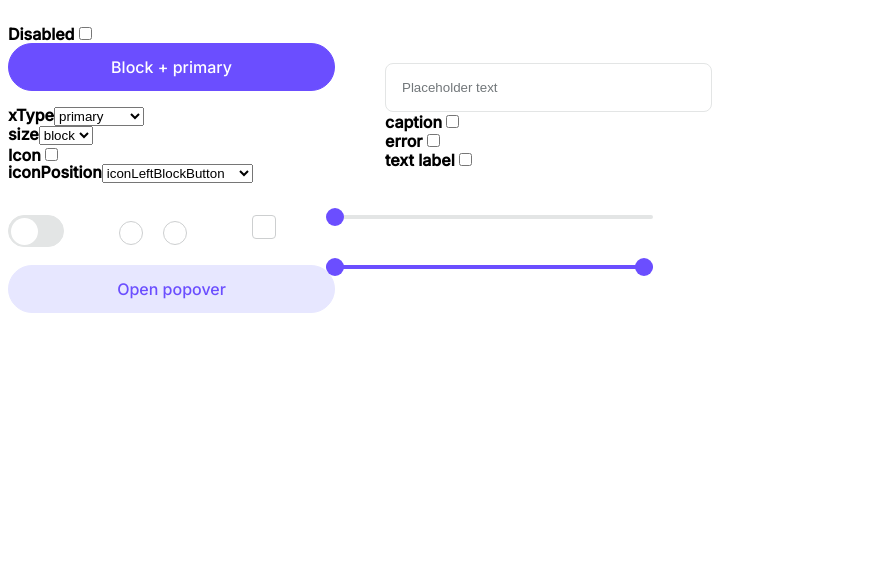
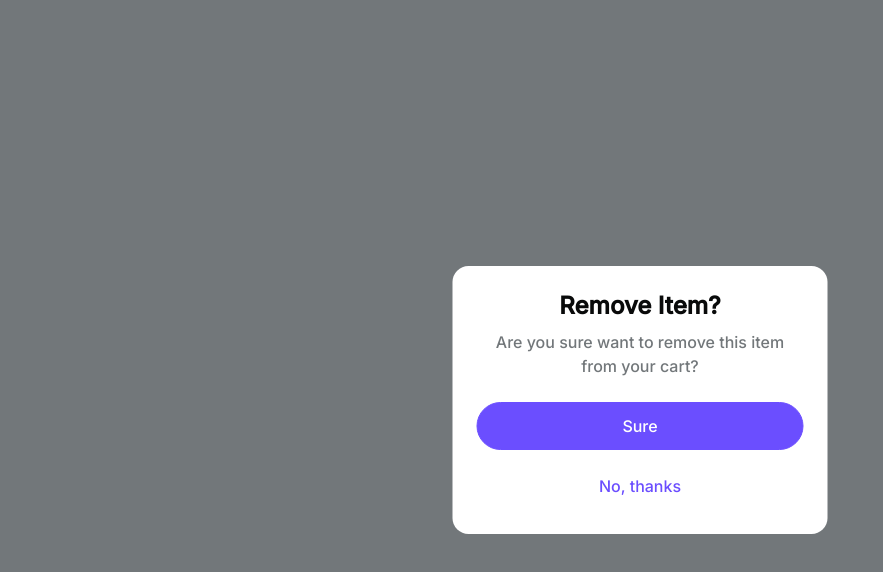
Before and after one commit to and-gurin/ui-component-library, a React (Create React App) app: page / in a window 1280 px wide. Both pictures are taken after a click on the button "Open popover". Shown: the top 572 px of the page, without its empty margins (0-883 px from the left). Built offline with nearby package versions, Linux system fonts and the light colour scheme.

Commit message:
feat: add styles to popover component

```diff
--- a/src/Stand.jsx
+++ b/src/Stand.jsx
@@ -172,7 +172,7 @@ const Stand = () => {
             </div>
             <br/>
             <br/>
-            <div style={{display: "flex", flexWrap: 'wrap'}}>
+            <div style={{display: "flex", flexWrap: 'wrap', marginBottom: '50px'}}>
                 <div style={{marginRight: '50px'}}>
                     <Toggle disabled={disabled}
                             onChange={onChangeToggleHandler}
@@ -219,6 +219,7 @@ const Stand = () => {
             </div>
             <div>
                 <Button xType={'secondary'}
+                        onClick={() => setIsOpen(true)}
                         title={'Open popover'}
                         size={'block'}/>
                 {isOpen && <Popover setIsOpen={setIsOpen}/>}
--- a/src/popover/popover.jsx
+++ b/src/popover/popover.jsx
@@ -1,31 +1,27 @@
 import React from "react";
 import styles from "./popover.module.css";
+import Button from "button/Button";
 
-const Popover = ({ setIsOpen }) => {
+const Popover = ({setIsOpen}) => {
     return (
         <>
-            <div className={styles.darkBG} onClick={() => setIsOpen(false)} />
+            <div className={styles.darkBG} onClick={() => setIsOpen(false)}/>
             <div className={styles.centered}>
                 <div className={styles.modal}>
-                    <div className={styles.modalHeader}>
-                        <h5 className={styles.heading}>Dialog</h5>
+                    <h5 className={styles.heading}>Remove Item?</h5>
+                    <div className={styles.modalContent}>
+                        Are you sure want to remove this item from your cart?
                     </div>
-                    <div className={styles.modalContent}>
-                        Are you sure you want to delete the item?
+                    <div style={{marginBottom: '12px'}}>
+                        <Button title={'Sure'}
+                                size={'block'}
+                                xType={'primary'}
+                                onClick={() => setIsOpen(false)}/>
                     </div>
-                    <div className={styles.modalActions}>
-                        <div className={styles.actionsContainer}>
-                            <button className={styles.deleteBtn} onClick={() => setIsOpen(false)}>
-                                Delete
-                            </button>
-                            <button
-                                className={styles.cancelBtn}
-                                onClick={() => setIsOpen(false)}
-                            >
-                                Cancel
-                            </button>
-                        </div>
-                    </div>
+                    <Button title={'No, thanks'}
+                            size={'block'}
+                            xType={'transparent'}
+                            onClick={() => setIsOpen(false)}/>
                 </div>
             </div>
         </>
--- a/src/popover/popover.module.css
+++ b/src/popover/popover.module.css
@@ -1,8 +1,8 @@
 .darkBG {
-    background-color: rgba(0, 0, 0, 0.2);
+    background-color: var(--ink-lighter);
     width: 100vw;
     height: 100vh;
-    z-index: 0;
+    z-index: 5;
     top: 50%;
     left: 50%;
     transform: translate(-50%, -50%);
@@ -14,113 +14,32 @@
     top: 50%;
     left: 50%;
     transform: translate(-50%, -50%);
+    z-index: 6;
 }
 
 .modal {
-    width: 250px;
-    height: 170px;
+    width: 375px;
+    height: 268px;
     background: white;
     color: white;
-    z-index: 10;
+    z-index: 116;
     border-radius: 16px;
-    box-shadow: 0 5px 20px 0 rgba(0, 0, 0, 0.04);
-}
-
-.modalHeader {
-    height: 50px;
-    background: white;
-    overflow: hidden;
-    border-top-left-radius: 16px;
-    border-top-right-radius: 16px;
+    padding: 24px;
 }
 
 .heading {
-    margin: 0;
-    padding: 10px;
-    color: #2c3e50;
-    font-weight: 500;
-    font-size: 18px;
+    margin: 0 0 8px 0;
+    color: var(--ink-darkest);
+    font-weight: 700;
+    font-size: 24px;
+    line-height: 32px;
     text-align: center;
 }
 
 .modalContent {
-    padding: 10px;
-    font-size: 14px;
-    color: #2c3e50;
+    font-size: 16px;
+    line-height: 24px;
+    color: var(--ink-lighter);
     text-align: center;
+    margin-bottom: 24px;
 }
-
-.modalActions {
-    position: absolute;
-    bottom: 2px;
-    margin-bottom: 10px;
-    width: 100%;
-}
-
-.actionsContainer {
-    display: flex;
-    justify-content: space-around;
-    align-items: center;
-}
-
-.closeBtn {
-    cursor: pointer;
-    font-weight: 500;
-    padding: 4px 8px;
-    border-radius: 8px;
-    border: none;
-    font-size: 18px;
-    color: #2c3e50;
-    background: white;
-    transition: all 0.25s ease;
-    box-shadow: 0 5px 20px 0 rgba(0, 0, 0, 0.06);
-    position: absolute;
-    right: 0;
-    top: 0;
-    align-self: flex-end;
-    margin-top: -7px;
-    margin-right: -7px;
-}
-
-.closeBtn:hover {
-    box-shadow: 0 5px 20px 0 rgba(0, 0, 0, 0.04);
-    transform: translate(-4px, 4px);
-}
-
-.deleteBtn {
-    margin-top: 10px;
-    cursor: pointer;
-    font-weight: 500;
-    padding: 11px 28px;
-    border-radius: 12px;
-    font-size: 0.8rem;
-    border: none;
-    color: #fff;
-    background: #ff3e4e;
-    transition: all 0.25s ease;
-}
-
-.deleteBtn:hover {
-    box-shadow: 0 10px 20px -10px rgba(255, 62, 78, 0.6);
-    transform: translateY(-5px);
-    background: #ff3e4e;
-}
-
-.cancelBtn {
-    margin-top: 10px;
-    cursor: pointer;
-    font-weight: 500;
-    padding: 11px 28px;
-    border-radius: 12px;
-    font-size: 0.8rem;
-    border: none;
-    color: #2c3e50;
-    background: #fcfcfc;
-    transition: all 0.25s ease;
-}
-
-.cancelBtn:hover {
-    box-shadow: none;
-    transform: none;
-    background: whitesmoke;
-}
```
